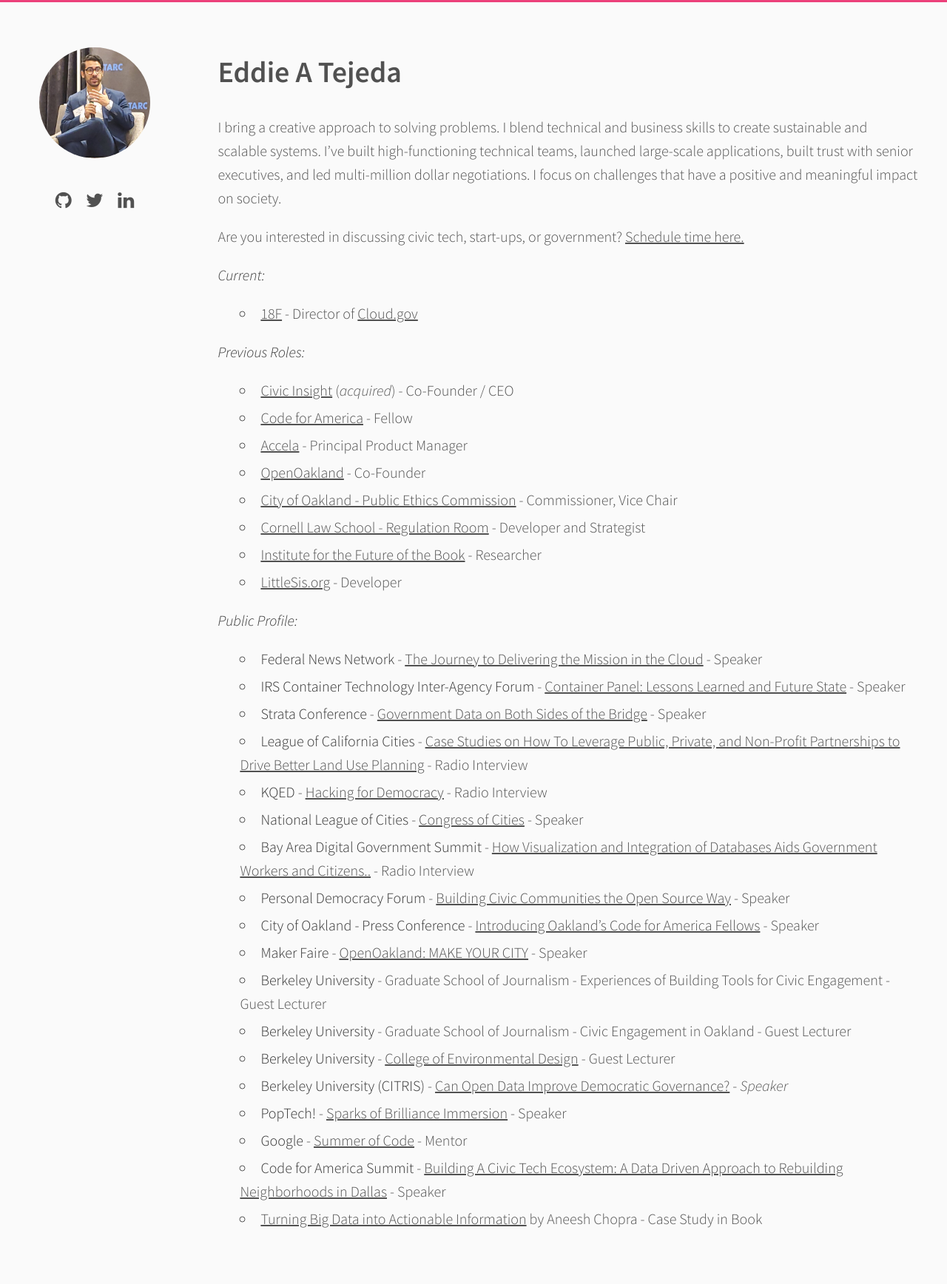
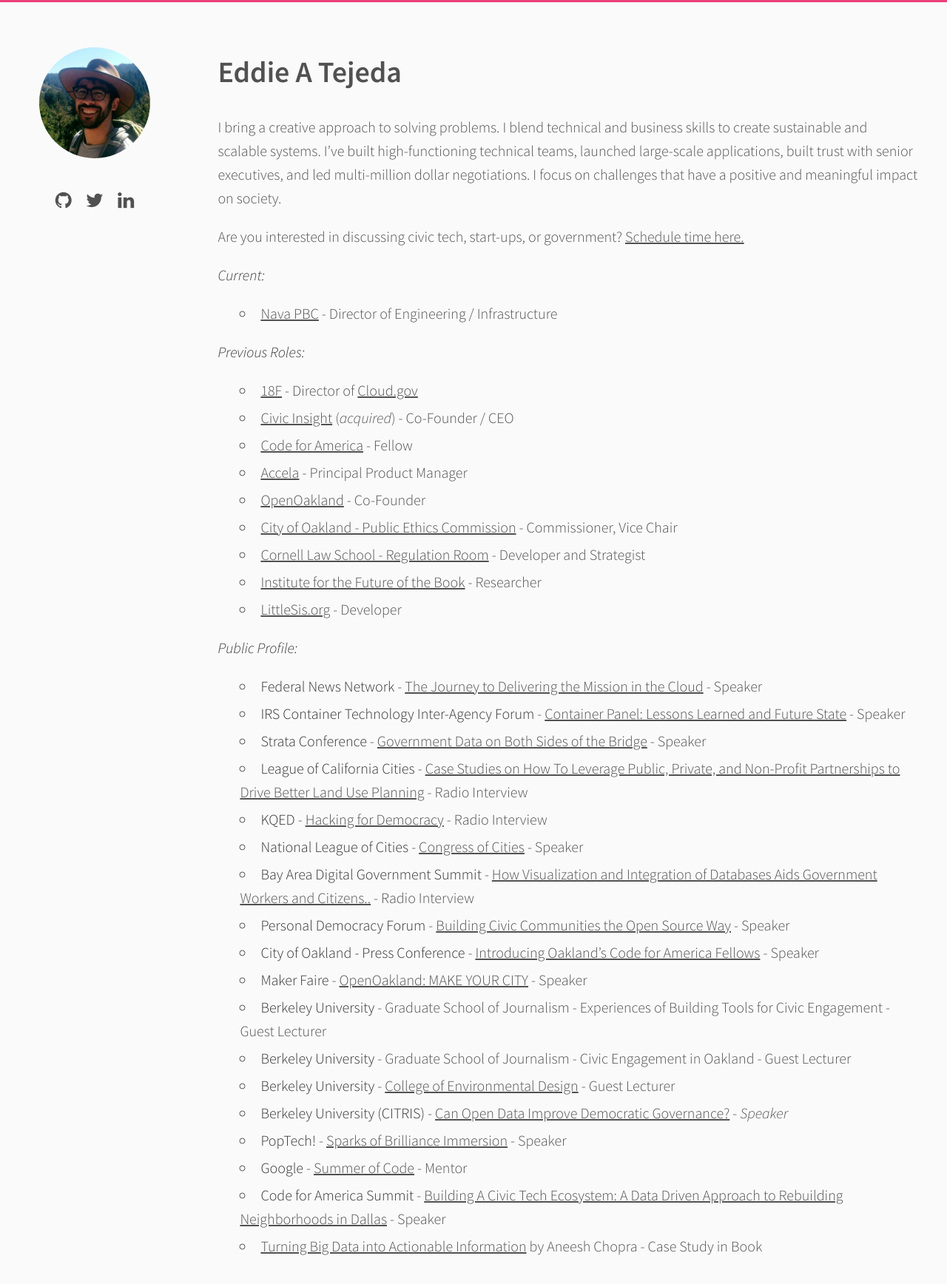
Before and after one commit to eddietejeda/eddietejeda.com, a Jekyll site: the page built from index.md, in a window 1280 px wide. Shown: the top 1736 px of the page at 74% size. Built offline with Jekyll 4.4.1, drawn with Linux system fonts in a browser that asks for light colours.

Commit message:
update position

```diff
--- a/assets/css/style.scss
+++ b/assets/css/style.scss
@@ -322,7 +322,7 @@ tbody tr:nth-child(odd) th {
         border-radius: 50%;
         display: block;
         margin: 1rem auto;
-        background-image: url({{site.baseurl}}/assets/images/EIJLmhlWoAAK5md.jpg);
+        background-image: url({{site.baseurl}}/assets/images/p6YBnz_1_400x400.jpg);
         background-position: center;
         background-size: cover;
         height: 150px !important;
--- a/index.md
+++ b/index.md
@@ -8,10 +8,11 @@ Are you interested in discussing civic tech, start-ups, or government? <a href="
 
 ***Current:***
 
-  - [18F](https://18f.gsa.gov) - Director of [Cloud.gov](https://cloud.gov)
+  - [Nava PBC](https://navapbc.com) - Director of Engineering / Infrastructure
 
 ***Previous Roles:***
 
+  - [18F](https://18f.gsa.gov) - Director of [Cloud.gov](https://cloud.gov)
   - <a href="http://civicinsight.com">Civic Insight</a> (*acquired*) - Co-Founder / CEO
   - <a href="https://www.codeforamerica.org">Code for America</a> - Fellow
   - <a href="http://accela.com">Accela</a> - Principal Product Manager
```
Also changed, not shown: assets/images/p6YBnz_1_400x400.jpg (added), 1 other file.
